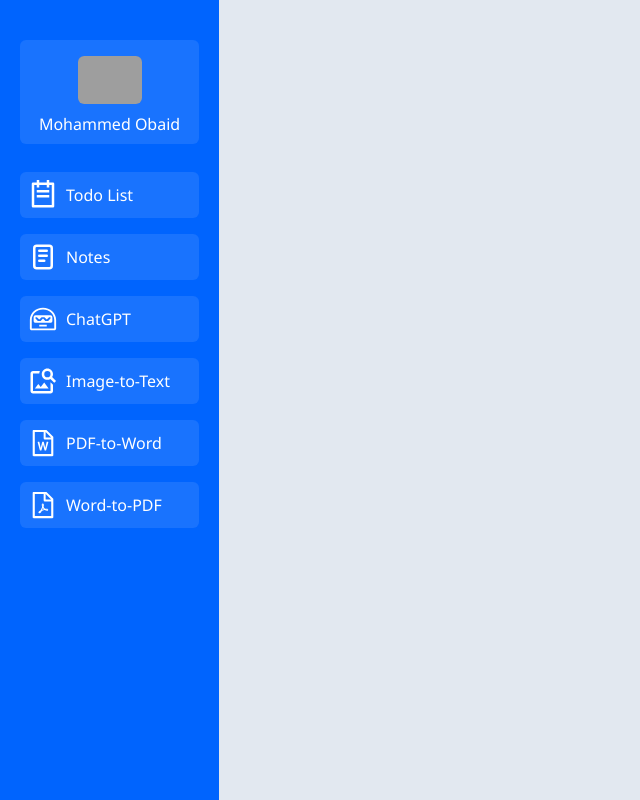
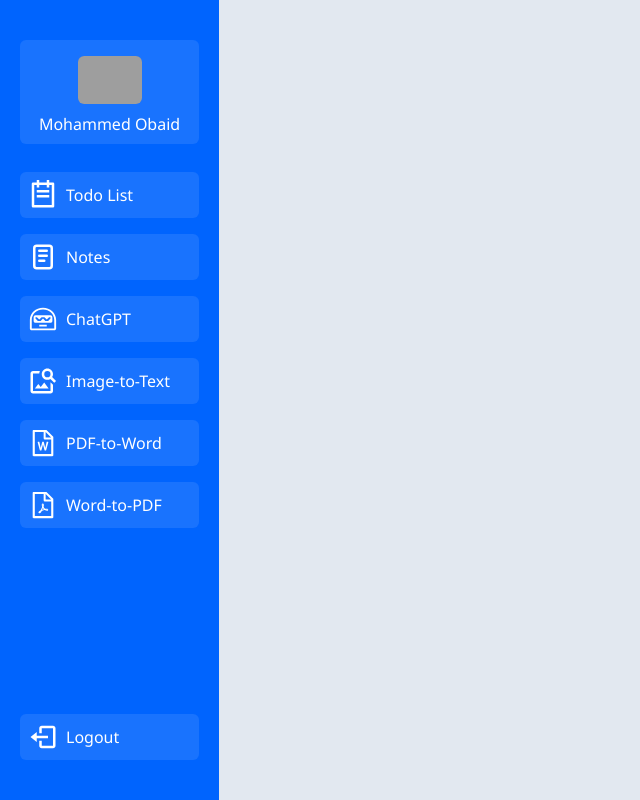
Before and after one commit to mdobaid311/MyUtils--frontend, a React (Vite) app: page / in a window 1280 px wide. Shown: the whole page, without its empty margins (0-640 px from the left). Built offline with nearby package versions, Linux system fonts and the light colour scheme; sample sign-in values are in the browser's storage; grey boxes are pictures that could not be loaded.

Commit message:
chatGPT fix

```diff
--- a/src/Components/utilities/Sidebar.jsx
+++ b/src/Components/utilities/Sidebar.jsx
@@ -1,27 +1,21 @@
 import React from "react";
-import { RiTodoLine } from "react-icons/ri";
-import { TbNotes } from "react-icons/tb";
-import { GoHubot } from "react-icons/go";
-import { MdOutlineImageSearch } from "react-icons/md";
-import { AiOutlineFilePdf, AiOutlineFileWord } from "react-icons/ai";
+
+import { BiLogOut } from "react-icons/bi";
 import { Link } from "react-router-dom";
+import { useDispatch } from "react-redux";
+import { logoutUser } from "../../features/UserSlice";
+import { tabs } from "../../constants/tabs";
 
 const Sidebar = () => {
-  const tabs = [
-    { Icon: RiTodoLine, label: "Todo List", link: "/todo-list" },
-    { Icon: TbNotes, label: "Notes", link: "/notes" },
-    { Icon: GoHubot, label: "ChatGPT", link: "/codex" },
-    {
-      Icon: MdOutlineImageSearch,
-      label: "Image-to-Text",
-      link: "/image-to-text",
-    },
-    { Icon: AiOutlineFileWord, label: "PDF-to-Word", link: "/pdf-to-word" },
-    { Icon: AiOutlineFilePdf, label: "Word-to-PDF", link: "/word-to-pdf" },
-  ];
+  const dispatch = useDispatch();
+
+  const logoutHandler = () => {
+    dispatch(logoutUser());
+  };
 
   return (
-    <div className="w-[15%]  sm:w-[20%] h-full bg-[#0064FE] flex flex-col items-center sm:p-5 p-2 text-white">
+    <div className="w-[15%]  sm:w-[20%] h-full bg-[#0064FE] flex flex-col items-center justify-between sm:p-5 p-2 text-white">
+      <div className="w-full flex flex-col items-center">
         <div className="w-full  flex items-center bg-[#1973FE]  m-5 rounded-md flex-col p-2">
           <img
             src="https://mohammedobaid.vercel.app/static/media/profile.752b27221834fd107014.webp"
@@ -39,15 +33,27 @@ const Sidebar = () => {
               <Link
                 key={i}
                 to={tab.link}
-              className="w-full flex items-center bg-[#1973FE]  my-2 rounded-md p-2"
+                className="w-full flex items-center bg-[#1973FE]  my-2 rounded-md p-2 hover:brightness-110"
               >
-              <Icon className="text-[30px] mr-2 " color="" />
+                <Icon className="text-[30px] sm:mr-2 " color="" />
                 <span className="hidden sm:block">{label}</span>
               </Link>
             );
           })}
         </div>
       </div>
+      <div
+        className="w-full flex items-center bg-[#1973FE] my-5 rounded-md p-2 cursor-pointer hover:brightness-110"
+        onClick={logoutHandler}
+      >
+        <button>
+          <BiLogOut className="text-[30px] sm:mr-2 " color="" />
+        </button>
+        <span className="hidden sm:block lg:block md:block text-center">
+          Logout
+        </span>
+      </div>
+    </div>
   );
 };
 
--- /dev/null
+++ b/src/constants/tabs.js
@@ -0,0 +1,18 @@
+import { RiTodoLine } from "react-icons/ri";
+import { TbNotes } from "react-icons/tb";
+import { GoHubot } from "react-icons/go";
+import { MdOutlineImageSearch } from "react-icons/md";
+import { AiOutlineFilePdf, AiOutlineFileWord } from "react-icons/ai";
+
+export const tabs = [
+    { Icon: RiTodoLine, label: "Todo List", link: "/todo-list" },
+    { Icon: TbNotes, label: "Notes", link: "/notes" },
+    { Icon: GoHubot, label: "ChatGPT", link: "/codex" },
+    {
+      Icon: MdOutlineImageSearch,
+      label: "Image-to-Text",
+      link: "/image-to-text",
+    },
+    { Icon: AiOutlineFileWord, label: "PDF-to-Word", link: "/pdf-to-word" },
+    { Icon: AiOutlineFilePdf, label: "Word-to-PDF", link: "/word-to-pdf" },
+  ];
--- a/src/features/UserSlice.js
+++ b/src/features/UserSlice.js
@@ -11,9 +11,13 @@ export const userSlice = createSlice({
       const newState = { name: action.payload.user };
       return newState;
     },
+    logoutUser: (state) => {
+      localStorage.removeItem("token");
+      return { name: "" };
+    },
   },
 });
 
-export const { loginUser } = userSlice.actions;
+export const { loginUser,logoutUser } = userSlice.actions;
 
 export default userSlice.reducer;
```
Lines whose indentation alone changed are shown as unchanged.
